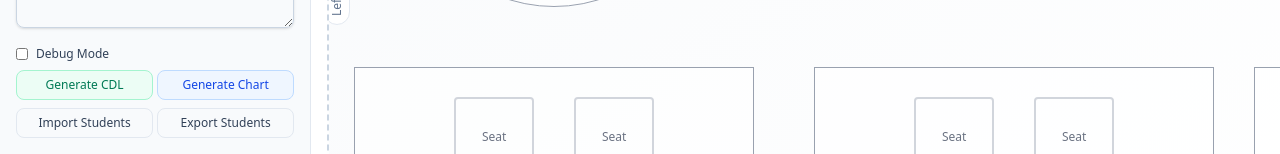
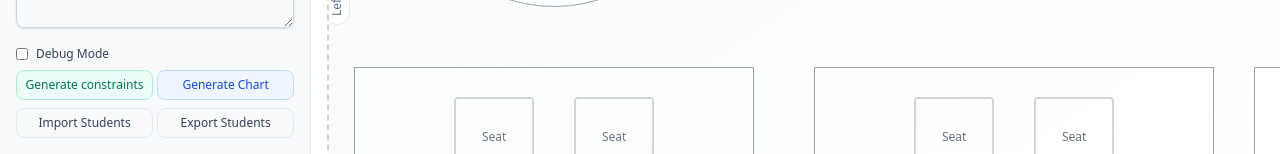
Before and after one commit to veryboi/seating, a React (Vite) app: page / in a window 1280 px wide. Shown: the part 646-800 px from the top of the page. Built offline with nearby package versions, Linux system fonts and the light colour scheme.

Commit message:
CDL wording changed

```diff
--- a/src/components/SeatingTab.jsx
+++ b/src/components/SeatingTab.jsx
@@ -372,7 +372,7 @@ function SeatingTab({
                     </svg>
                   </div>
                 ) : (
-                  'Generate CDL'
+                  'Generate constraints'
                 )}
               </button>
               <button
```
